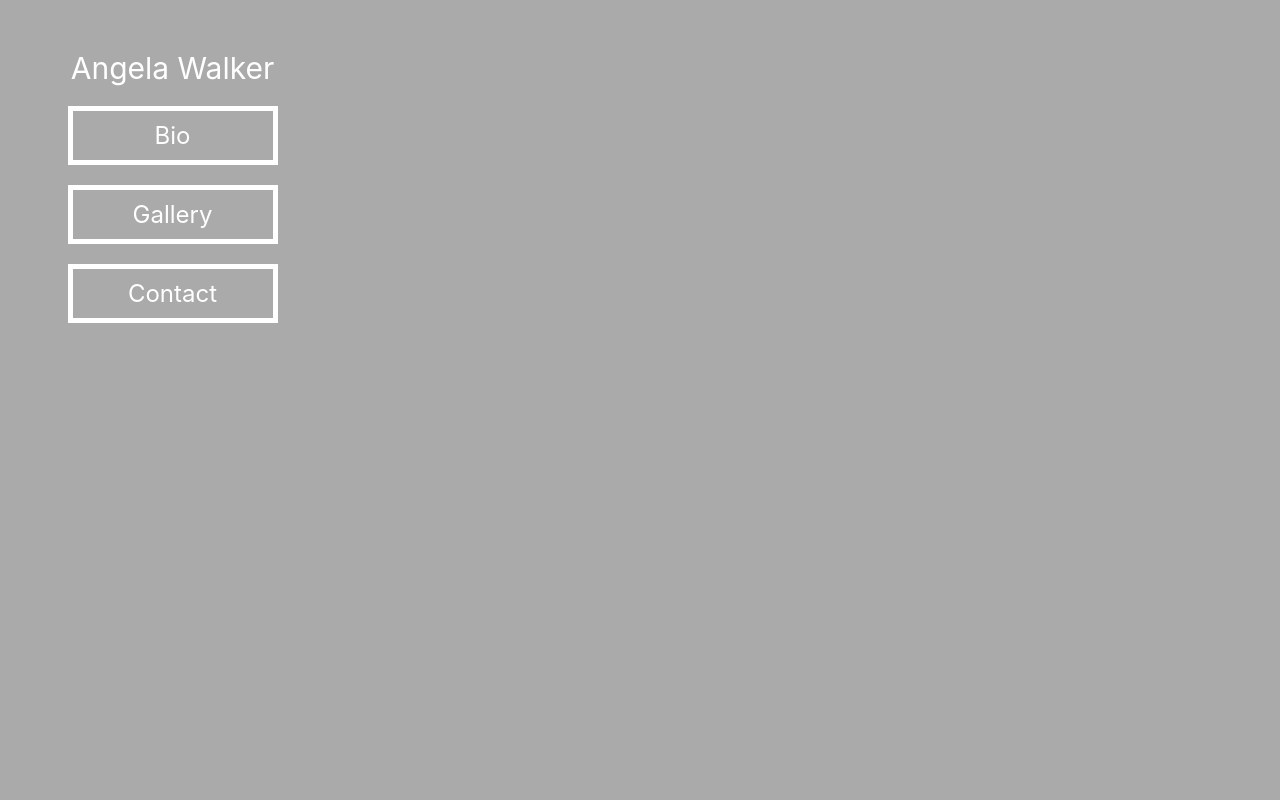
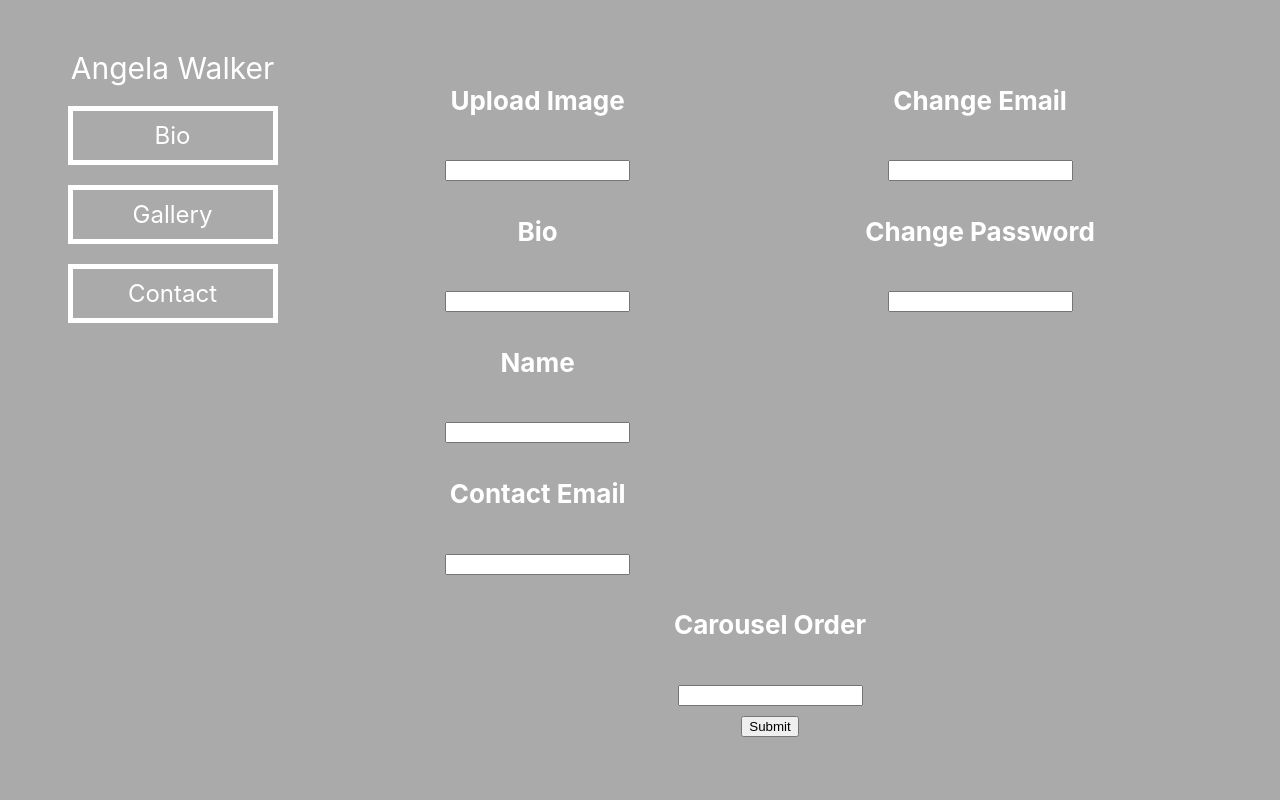
Before and after one commit to dandriskill/angela, a React (Create React App) app: page /admin in a window 1280 px wide. Shown: the top 800 px of the page. Built offline with nearby package versions, Linux system fonts and the light colour scheme.

Commit message:
Add admin panel, create dummy state and input/submit handlers. Passable styling.

```diff
--- a/src/App.js
+++ b/src/App.js
@@ -7,6 +7,7 @@ import Bio from './components/pages/Bio';
 import Gallery from './components/pages/Gallery';
 import Contact from './components/pages/Contact';
 import Login from './components/pages/Login';
+import AdminPanel from './components/adminPanel/AdminPanel';
 import Footer from './components/Footer';
 
 import './assets/styles/App.css';
@@ -72,6 +73,10 @@ class App extends Component {
                   path="/login"
                   component={Login}
                 />
+                <Route
+                  path="/admin"
+                  component={AdminPanel}
+                />
               </Switch>
             </div>
           </div>
--- /dev/null
+++ b/src/assets/styles/AdminPanel.css
@@ -0,0 +1,9 @@
+.admin-panel-form {
+  display: block;
+}
+.admin-panel-flex-container {
+  display: flex;
+  justify-content: space-around;
+}
+.admin-panel-flex-item {
+}
--- a/src/components/adminPanel/AdminPanel.js
+++ b/src/components/adminPanel/AdminPanel.js
@@ -0,0 +1,134 @@
+import React, { Component, Fragment } from 'react';
+
+import UploadImage from './UploadImage';
+import Bio from './Bio';
+import Contact from './Contact';
+import CarouselOrder from './CarouselOrder';
+import ChangePasswordEmail from './ChangePasswordEmail';
+
+import '../../assets/styles/AdminPanel.css';
+
+class AdminPanel extends Component {
+  state = {
+    image: '',
+    bio: '',
+    contact: {
+      name: '',
+      contactEmail: '',
+    },
+    carouselOrder: [],
+    account: {
+      password: '',
+      email: '',
+    },
+    submitted: false,
+  };
+
+  handleSubmit = (e) => {
+    e.preventDefault();
+    this.setState({ submitted: true });
+  }
+
+  handleUploadImage = ({ image }) => {
+    this.setState({
+      image,
+      submitted: false,
+    });
+  }
+
+  handleNewBio = ({ bio }) => {
+    this.setState({
+      bio,
+      submitted: false,
+    });
+  }
+
+  handleNewContactInfo = ({ name, contactEmail }) => {
+    this.setState({
+      contact: {
+        name,
+        contactEmail,
+      },
+      submitted: false,
+    });
+  }
+
+  handleNewCarouselOrder = ({ carouselOrder }) => {
+    this.setState({
+      carouselOrder,
+      submitted: false,
+    });
+  }
+
+  handleNewPasswordEmail = ({ password, email }) => {
+    this.setState({
+      account: {
+        password,
+        email,
+      },
+      submitted: false,
+    });
+  }
+
+  render() {
+    const {
+      image,
+      bio,
+      contact: {
+        name,
+        contactEmail,
+      },
+      carouselOrder,
+      account: {
+        password,
+        email,
+      },
+      submitted,
+    } = this.state;
+
+    return (
+      <Fragment>
+        {submitted &&
+          <p>
+            Submitted!
+          </p>
+        }
+        <form onSubmit={this.handleSubmit} className="admin-panel-form">
+          <div className="admin-panel-flex-container">
+            <div className="admin-panel-flex-item">
+              <UploadImage
+                handleUploadImage={this.handleUploadImage}
+                image={image}
+              />
+              <Bio
+                handleNewBio={this.handleNewBio}
+                bio={bio}
+              />
+              <Contact
+                handleNewContactInfo={this.handleNewContactInfo}
+                name={name}
+                contactEmail={contactEmail}
+              />
+            </div>
+            <div className="admin-panel-flex-item">
+              <ChangePasswordEmail
+                handleNewPasswordEmail={this.handleNewPasswordEmail}
+                password={password}
+                email={email}
+              />
+            </div>
+          </div>
+          <CarouselOrder
+            handleNewCarouselOrder={this.handleNewCarouselOrder}
+            carouselOrder={carouselOrder}
+          />
+          <button type="submit">
+            Submit
+          </button>
+        </form>
+      </Fragment>
+    );
+  }
+}
+
+export default AdminPanel;
--- a/src/components/adminPanel/Bio.js
+++ b/src/components/adminPanel/Bio.js
@@ -0,0 +1,16 @@
+import React from 'react';
+
+const Bio = (props) => (
+  <div>
+    <h4>
+      Bio
+    </h4>
+    <input
+      type="text"
+      value={props.bio}
+      onChange={props.handleNewBio}
+    />
+  </div>
+);
+
+export default Bio;
--- a/src/components/adminPanel/CarouselOrder.js
+++ b/src/components/adminPanel/CarouselOrder.js
@@ -0,0 +1,12 @@
+import React from 'react';
+
+const CarouselOrder = (props) => (
+  <div>
+    <h4>
+      Carousel Order
+    </h4>
+    <input onChange={props.handleNewCarouselOrder} />
+  </div>
+);
+
+export default CarouselOrder;
--- a/src/components/adminPanel/ChangePasswordEmail.js
+++ b/src/components/adminPanel/ChangePasswordEmail.js
@@ -0,0 +1,24 @@
+import React from 'react';
+
+const ChangePasswordEmail = (props) => (
+  <div>
+    <h4>
+      Change Email
+    </h4>
+    <input
+      type="text"
+      value={props.email}
+      onChange={props.handleNewPasswordEmail}
+    />
+    <h4>
+      Change Password
+    </h4>
+    <input
+      type="text"
+      value={props.password}
+      onChange={props.handleNewPasswordEmail}
+    />
+  </div>
+);
+
+export default ChangePasswordEmail;
--- a/src/components/adminPanel/Contact.js
+++ b/src/components/adminPanel/Contact.js
@@ -0,0 +1,24 @@
+import React from 'react';
+
+const Contact = (props) => (
+  <div>
+    <h4>
+      Name
+    </h4>
+    <input
+      type="text"
+      value={props.name}
+      onChange={props.handleNewContactInfo}
+    />
+    <h4>
+      Contact Email
+    </h4>
+    <input
+      type="text"
+      value={props.contactEmail}
+      onChange={props.handleNewContactInfo}
+    />
+  </div>
+);
+
+export default Contact;
--- a/src/components/adminPanel/UploadImage.js
+++ b/src/components/adminPanel/UploadImage.js
@@ -0,0 +1,16 @@
+import React from 'react';
+
+const UploadImage = (props) => (
+  <div>
+    <h4>
+      Upload Image
+    </h4>
+    <input
+      type="text"
+      value={props.image}
+      onChange={props.handleUploadImage}
+    />
+  </div>
+);
+
+export default UploadImage;
```
Also changed, not shown: src/components/adminPanel/Login.js (deleted).
